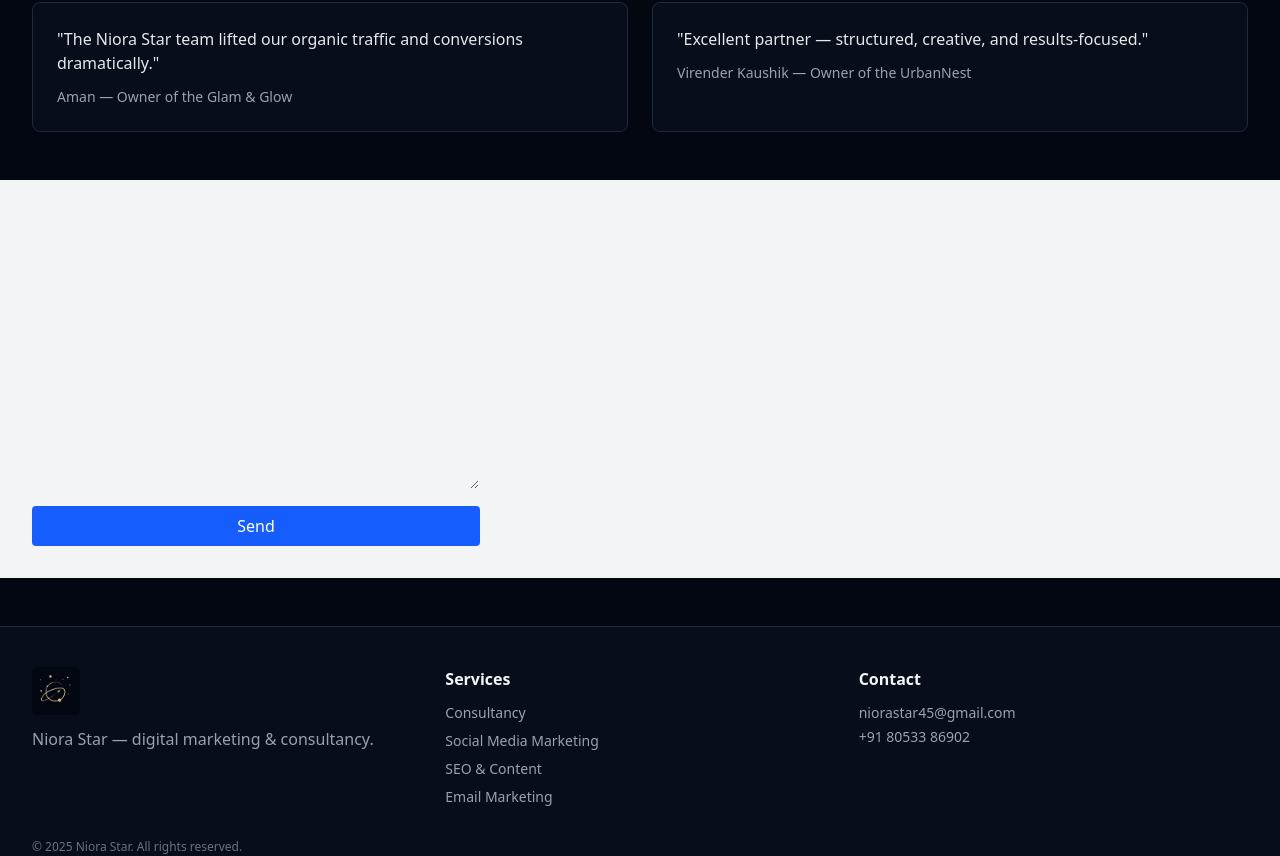
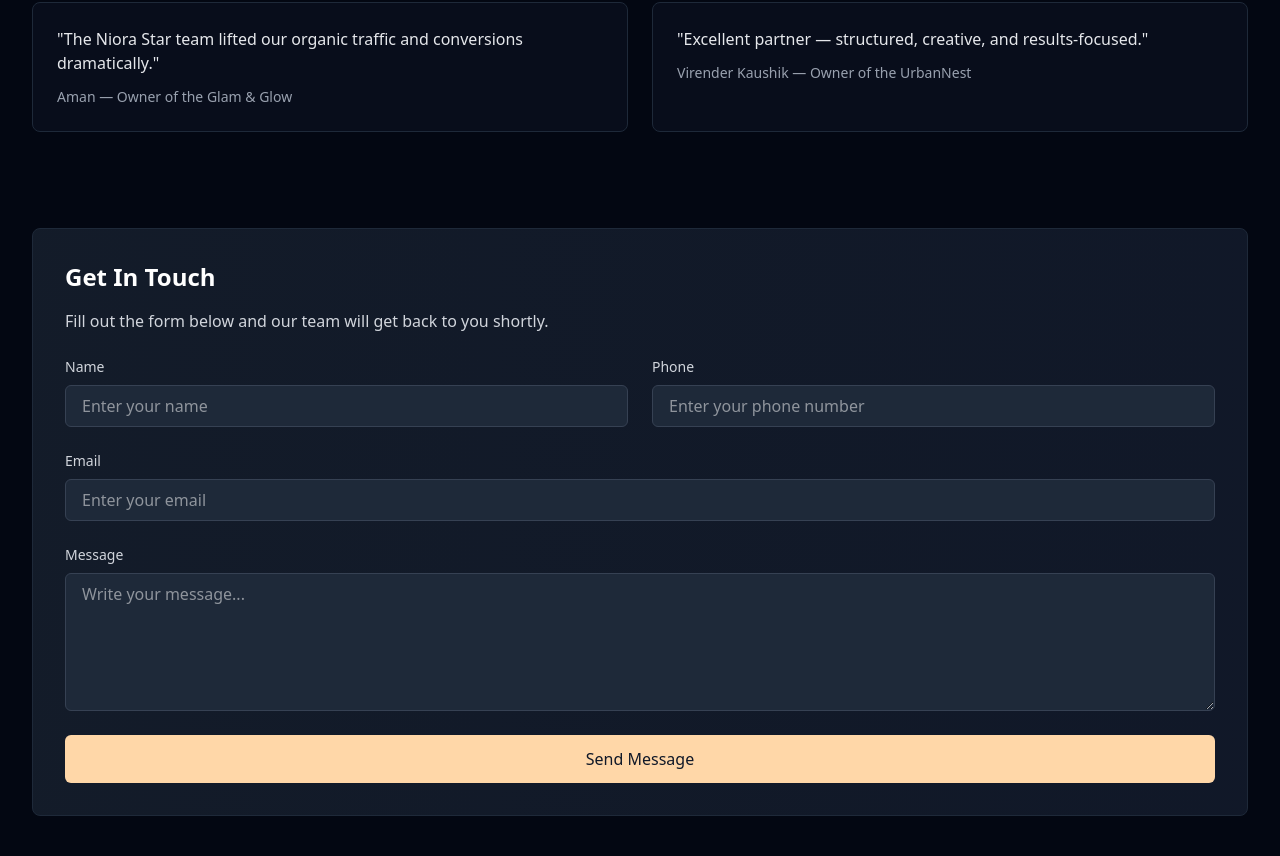
Before and after one commit to UMDhodi/niorastart, a Next.js app: page / in a window 1280 px wide. Shown: the part 2808-3664 px from the top of the page. Built offline with nearby package versions, Linux system fonts and the light colour scheme.

Commit message:
fix issue

```diff
--- a/src/app/components/sections/ContactSection.tsx
+++ b/src/app/components/sections/ContactSection.tsx
@@ -1,44 +1,84 @@
 export default function ContactSection() {
   return (
-    <section className="p-8 bg-gray-100">
-      <h2 className="text-2xl font-bold mb-4">Contact Us</h2>
+    <section
+      id="contact"
+      className="mx-auto max-w-7xl px-4 sm:px-6 lg:px-8 py-12"
+    >
+      <div className="rounded-lg border border-gray-800 bg-gradient-to-r from-gray-800/60 to-gray-900 p-8">
+        <h3 className="text-2xl font-semibold text-white mb-4">
+          Get In Touch
+        </h3>
+        <p className="text-gray-300 mb-6">
+          Fill out the form below and our team will get back to you shortly.
+        </p>
+
         <form
           name="contact"
           method="POST"
           data-netlify="true"
-        className="flex flex-col gap-4 max-w-md"
+          className="grid grid-cols-1 md:grid-cols-2 gap-6"
         >
-        {/* Required hidden input */}
+          {/* Hidden field required for Netlify */}
           <input type="hidden" name="form-name" value="contact" />
 
+          {/* Name */}
+          <div className="flex flex-col">
+            <label className="text-gray-300 text-sm mb-2">Name</label>
             <input
               type="text"
               name="name"
-          placeholder="Your Name"
-          className="p-2 border rounded"
+              placeholder="Enter your name"
+              className="rounded-md bg-gray-800 border border-gray-700 px-4 py-2 text-white focus:outline-none focus:ring-2 focus:ring-orange-300"
               required
             />
+          </div>
+
+          {/* Phone */}
+          <div className="flex flex-col">
+            <label className="text-gray-300 text-sm mb-2">Phone</label>
+            <input
+              type="tel"
+              name="phone"
+              placeholder="Enter your phone number"
+              className="rounded-md bg-gray-800 border border-gray-700 px-4 py-2 text-white focus:outline-none focus:ring-2 focus:ring-orange-300"
+            />
+          </div>
+
+          {/* Email */}
+          <div className="flex flex-col md:col-span-2">
+            <label className="text-gray-300 text-sm mb-2">Email</label>
             <input
               type="email"
               name="email"
-          placeholder="Your Email"
-          className="p-2 border rounded"
+              placeholder="Enter your email"
+              className="rounded-md bg-gray-800 border border-gray-700 px-4 py-2 text-white focus:outline-none focus:ring-2 focus:ring-orange-300"
               required
             />
+          </div>
+
+          {/* Message */}
+          <div className="flex flex-col md:col-span-2">
+            <label className="text-gray-300 text-sm mb-2">Message</label>
             <textarea
               name="message"
-          placeholder="Your Message"
-          className="p-2 border rounded"
-          rows={4}
+              rows={5}
+              placeholder="Write your message..."
+              className="rounded-md bg-gray-800 border border-gray-700 px-4 py-2 text-white focus:outline-none focus:ring-2 focus:ring-orange-300"
               required
-        />
+            ></textarea>
+          </div>
+
+          {/* Submit */}
+          <div className="md:col-span-2">
             <button
               type="submit"
-          className="bg-blue-600 text-white py-2 rounded hover:bg-blue-700"
+              className="w-full rounded-md bg-orange-200 px-6 py-3 font-medium text-gray-900 hover:bg-orange-100 transition"
             >
-          Send
+              Send Message
             </button>
+          </div>
         </form>
+      </div>
     </section>
   );
 }
```
Lines whose indentation alone changed are shown as unchanged.
